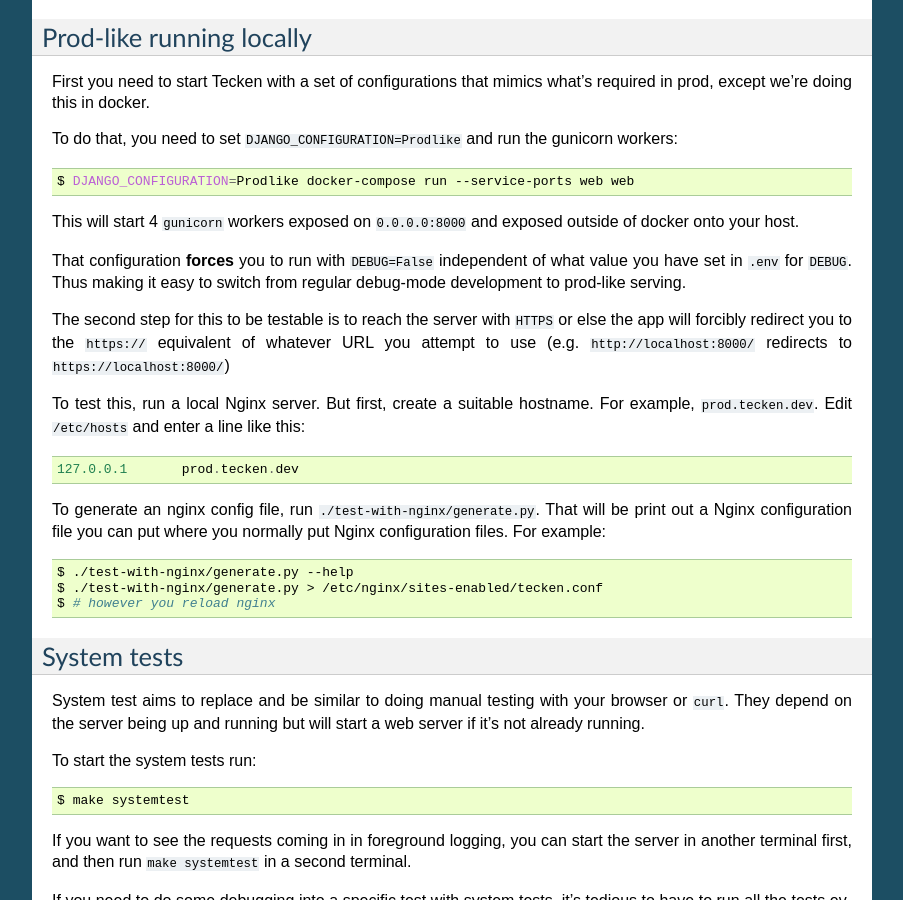
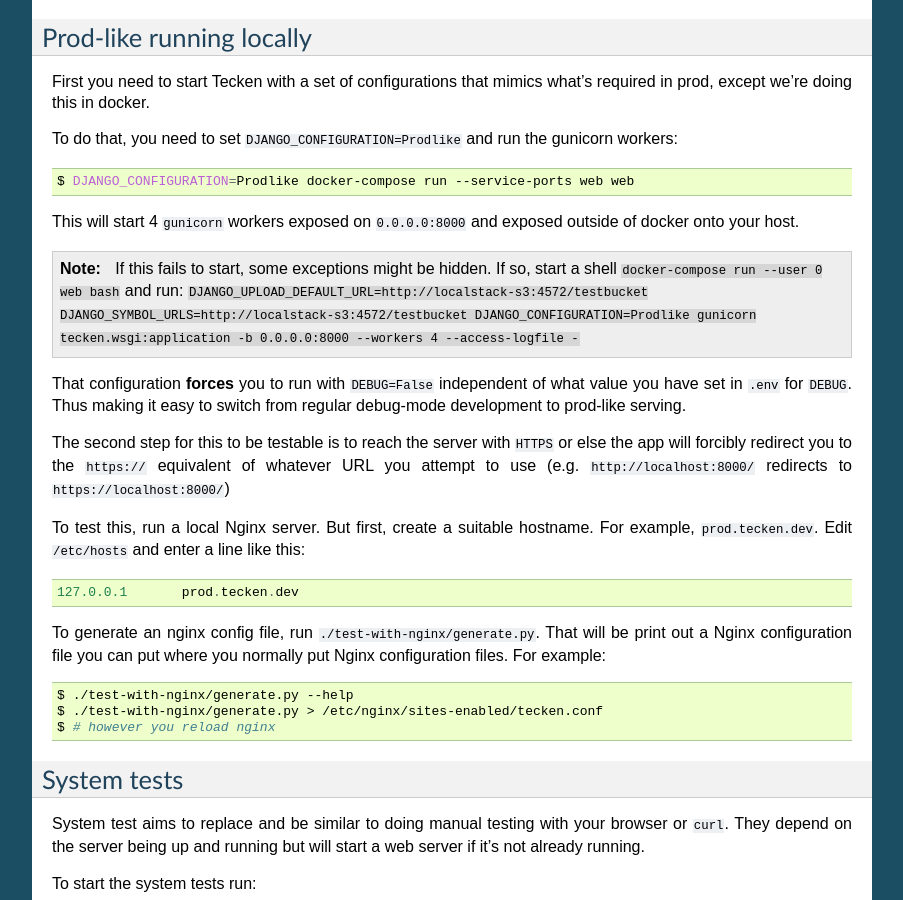
Before and after one commit to mozilla-services/tecken, a Sphinx documentation site: the page built from docs/dev.rst, in a window 1280 px wide and 900 px high, scrolled down 4158 px. Shown: the whole window, without its empty margins (198-1101 px from the left). Built offline with Sphinx 7.4.7, drawn with Linux system fonts in a browser that asks for light colours.

```diff
--- a/docs/configuration.rst
+++ b/docs/configuration.rst
@@ -55,8 +55,8 @@ need the public key called ``SENTRY_PUBLIC_DSN``. For example:
 
 .. code-block:: shell
 
-    DJANGO_SENTRY_DSN=https://bb4e266xxx:d1c1eyyy@sentry.prod.mozaws.net/001
-    DJANGO_SENTRY_PUBLIC_DSN=https://bb4e266xxx@sentry.prod.mozaws.net/001
+    SENTRY_DSN=https://bb4e266xxx:d1c1eyyy@sentry.prod.mozaws.net/001
+    SENTRY_PUBLIC_DSN=https://bb4e266xxx@sentry.prod.mozaws.net/001
 
 **Note!** There are two configurations, related to S3, that needs to be
 configured (presumably different) on every deployment environment.
--- a/docs/dev.rst
+++ b/docs/dev.rst
@@ -309,6 +309,10 @@ run the gunicorn workers:
 This will start 4 ``gunicorn`` workers exposed on ``0.0.0.0:8000`` and
 exposed outside of docker onto your host.
 
+.. note:: If this fails to start, some exceptions might be hidden. If so,
+          start a shell ``docker-compose run --user 0 web bash`` and run:
+          ``DJANGO_UPLOAD_DEFAULT_URL=http://localstack-s3:4572/testbucket DJANGO_SYMBOL_URLS=http://localstack-s3:4572/testbucket DJANGO_CONFIGURATION=Prodlike gunicorn tecken.wsgi:application -b 0.0.0.0:8000 --workers 4 --access-logfile -``
+
 That configuration **forces** you to run with ``DEBUG=False`` independent
 of what value you have set in ``.env`` for ``DEBUG``. Thus making it easy
 to switch from regular debug-mode development to prod-like serving.
```
Also changed, not shown: 1 other file.
